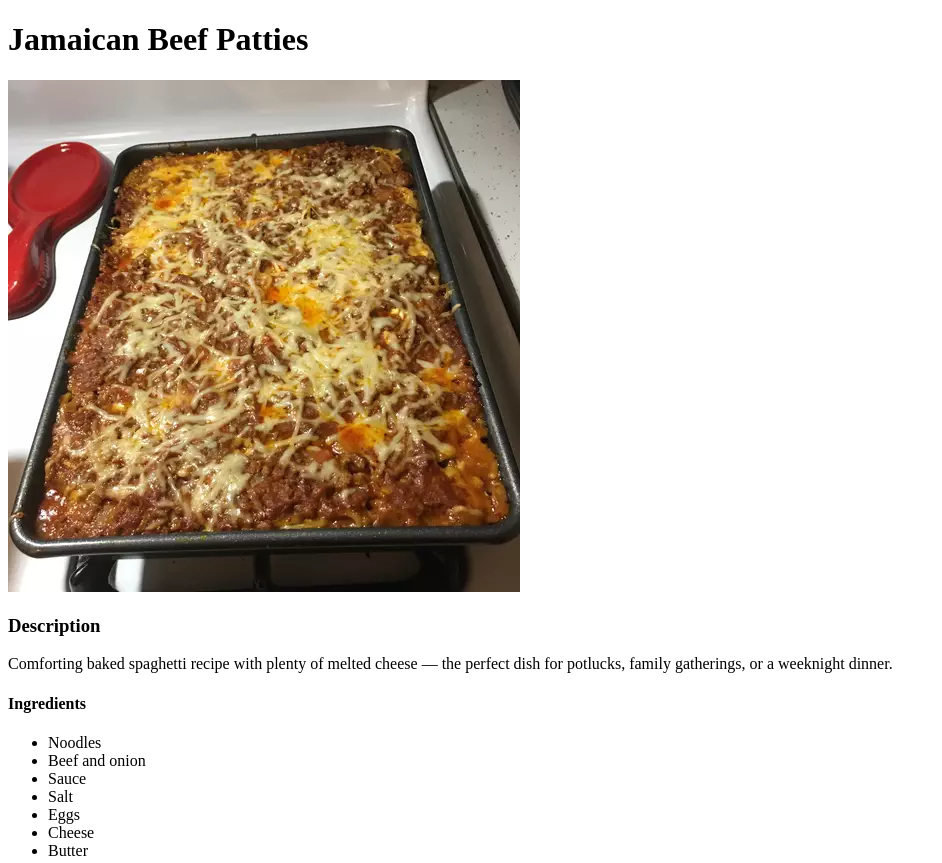
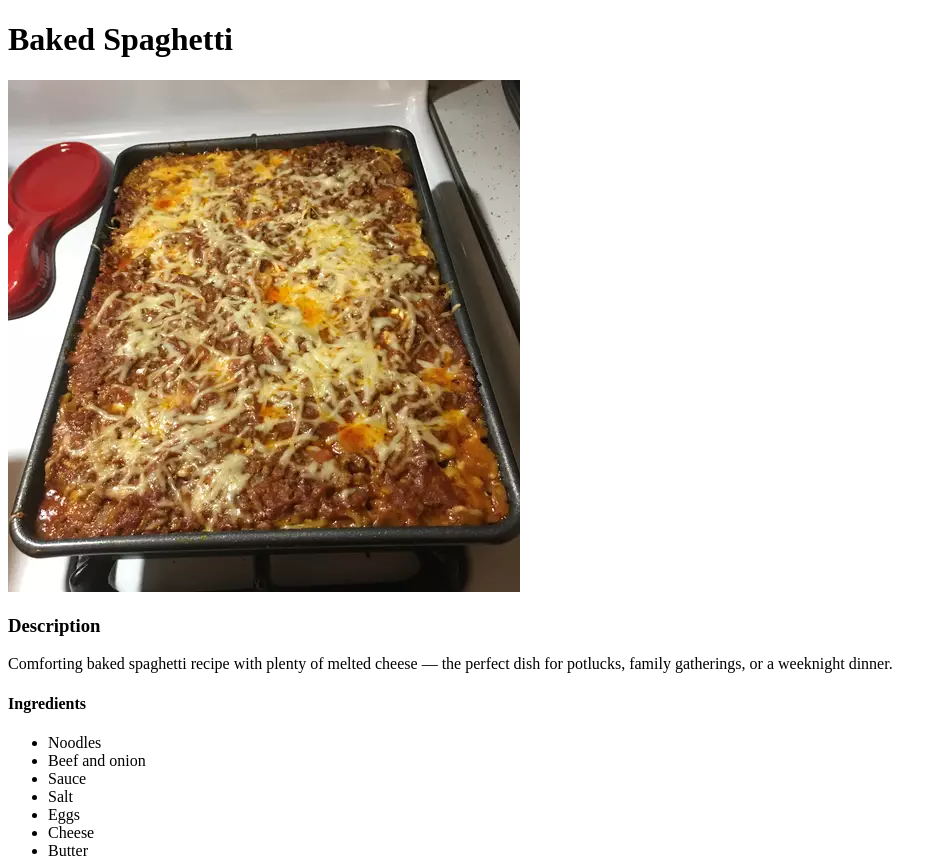
Before and after one commit to jebsmartt/odin-recipes, a plain HTML site: page recipes/baked_spaghetti.html in a window 1280 px wide. Shown: the top 863 px of the page, without its empty margins (0-942 px from the left). Drawn offline with Linux system fonts and the light colour scheme.

Commit message:
Committing unsaved changes

```diff
--- a/recipes/baked_spaghetti.html
+++ b/recipes/baked_spaghetti.html
@@ -6,7 +6,7 @@
     <title>Recipes: Baked Spaghetti</title>
 </head>
 <body>
-    <h1>Jamaican Beef Patties</h1>
+    <h1>Baked Spaghetti</h1>
     <img src="../images/baked_spaghetti.webp" alt="finished baked spaghetti">
     <h3>Description</h3>
     <p>
```
